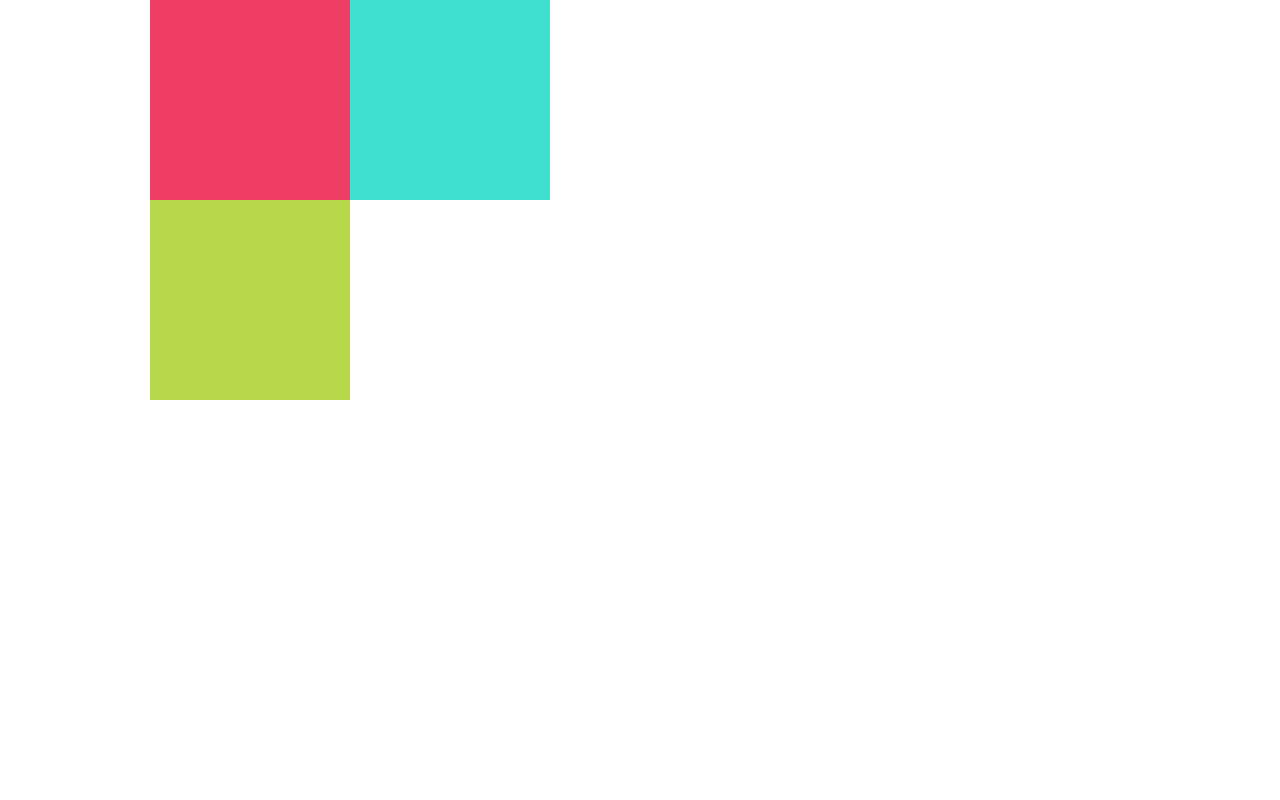
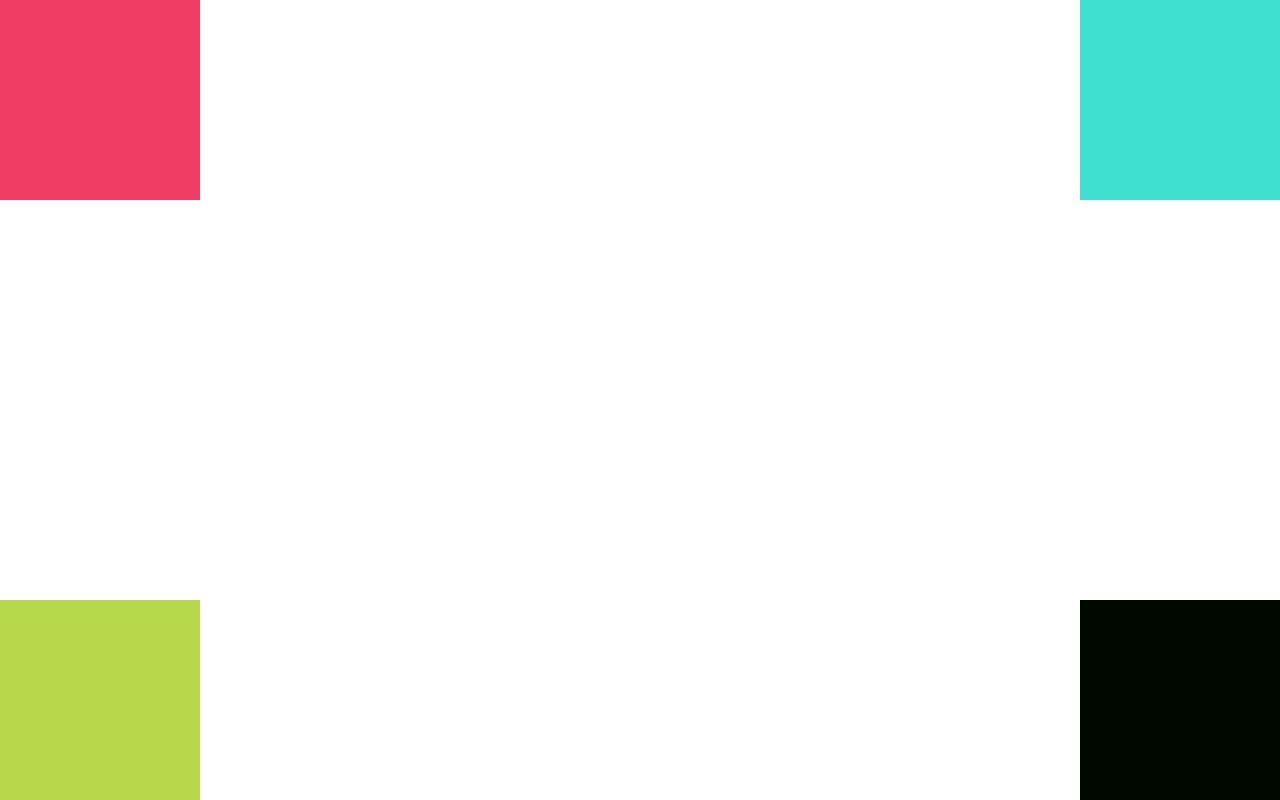
Before and after one commit to zmatz/Positioning, a plain HTML site: page index.html in a window 1280 px wide. Drawn offline with Linux system fonts and the light colour scheme.

Commit message:
Agregamos un elemento div y posicionamos absolute

```diff
--- a/index.html
+++ b/index.html
@@ -7,10 +7,9 @@
 	<link rel="stylesheet" type="text/css" href="main.css">
 </head>
 	<body>
-			<div class="uno">
+			<div class="uno"></div>
 			<div class="dos"></div>
-			</div>
-
 			<div class="tres"></div>
+			<div class="cuatro"></div>
 	</body>
 </html>
--- a/main.css
+++ b/main.css
@@ -1,6 +1,6 @@
 body {
 	margin: 0px;
-	padding 0px;
+	padding: 0px;
 }
 
  div {
@@ -11,19 +11,29 @@ body {
 
 .uno {
 	background-color: #ee3e64;
-	position: relative;
-	left: 150px;
+	position: absolute;
+	left: 0px;
+	top: 0px;
 
 }
 
 .dos {
 	background-color: turquoise;
-	position: relative;
-	left: 200px;
+	position: absolute;
+	right: 0px;
+	top: 0px;
 }
 
 .tres {
 	background-color: #b7d84b;
-	position: static;
-	margin-left: 150px;
+	position: absolute;
+	left: 0px;
+	bottom: 0px;
 }
+
+.cuatro {
+	background-color: #000800;
+	position: absolute;
+	right: 0px;
+	bottom: 0px;
+}
```
